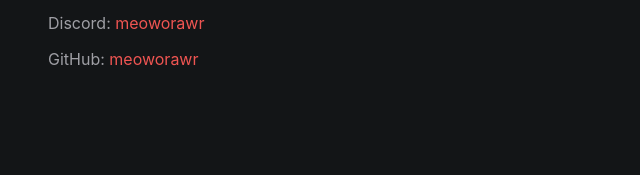
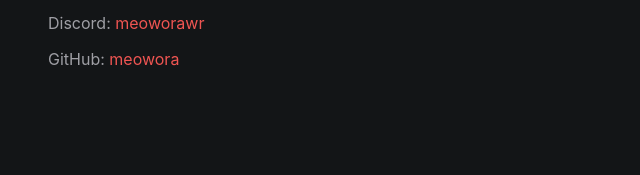
Before and after one commit to meowora/website, a plain HTML site: page index.html in a window 1280 px wide. Shown: the part 570-745 px from the top of the page, 308-948 px from the left. Drawn offline with Linux system fonts and the light colour scheme.

Commit message:
fix: github url

```diff
--- a/index.html
+++ b/index.html
@@ -31,7 +31,7 @@
     <blockquote>
         <p>Email: <a href="mailto:meowora@meowora.dev">meowora@meowora.dev</a></p>
         <p>Discord: <a href="https://discord.com/users/740181881315655761">meoworawr</a></p>
-        <p>GitHub: <a href="https://github.com/meoworawr">meoworawr</a></p>
+        <p>GitHub: <a href="https://github.com/meowora">meowora</a></p>
     </blockquote>
 </div>
 <footer>
```
